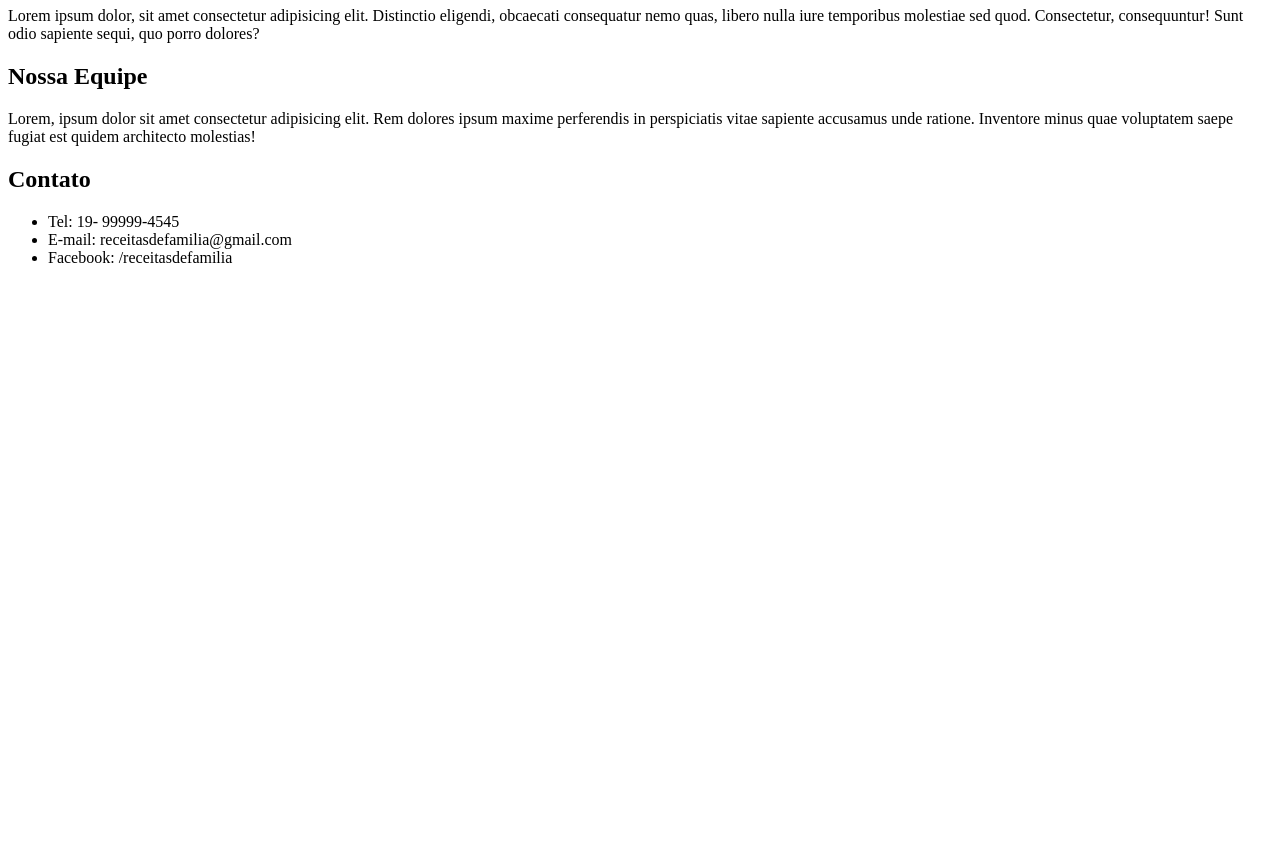
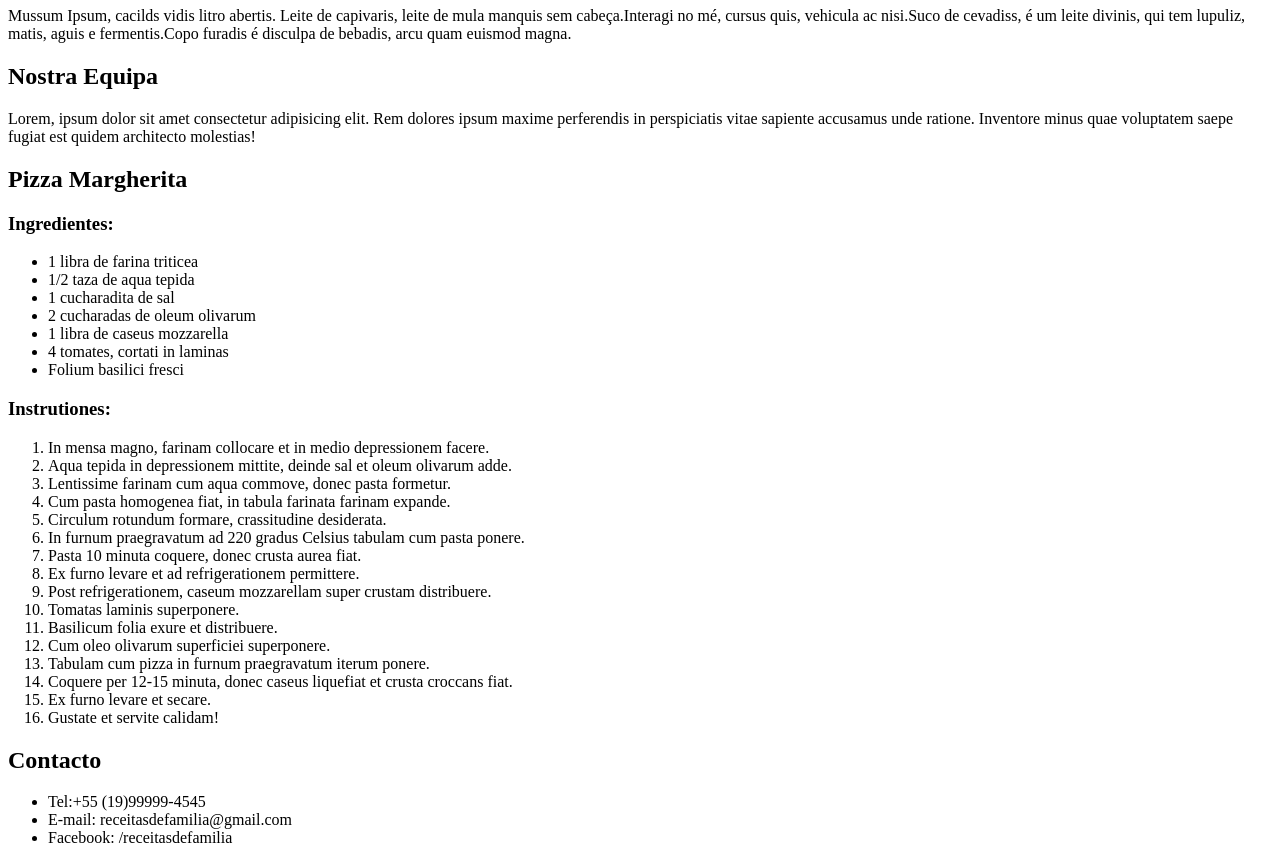
Before and after one commit to tmendes/receitasdefamilia, a plain HTML site: page pages/sobre-nos.html in a window 1280 px wide. Shown: the part 73-936 px from the top of the page. Before the commit the page ends 800 px from the top, so only its background shows below. Drawn offline with Linux system fonts and the light colour scheme.

Commit message:
Update sobre-nos.html
Receptum Meum Praeferatum

```diff
--- a/pages/sobre-nos.html
+++ b/pages/sobre-nos.html
@@ -7,16 +7,48 @@
     <title>Sobre Nós</title>
 </head>
 <body>
-    <h1>O Receitas de Família</h1>
-    <p>Lorem ipsum dolor, sit amet consectetur adipisicing elit. Distinctio eligendi, obcaecati consequatur nemo quas, libero nulla iure temporibus molestiae sed quod. Consectetur, consequuntur! Sunt odio sapiente sequi, quo porro dolores?</p>
+    <h1>Nossas Receitas de Família</h1>
+    <p>Mussum Ipsum, cacilds vidis litro abertis. Leite de capivaris, leite de mula manquis sem cabeça.Interagi no mé, cursus quis, vehicula ac nisi.Suco de cevadiss, é um leite divinis, qui tem lupuliz, matis, aguis e fermentis.Copo furadis é disculpa de bebadis, arcu quam euismod magna.</p>
 
-    <h2>Nossa Equipe</h2>
+    <h2>Nostra Equipa</h2>
     <p>Lorem, ipsum dolor sit amet consectetur adipisicing elit. Rem dolores ipsum maxime perferendis in perspiciatis vitae sapiente accusamus unde ratione. Inventore minus quae voluptatem saepe fugiat est quidem architecto molestias!</p>
 
-    <h2>Contato</h2>
+        <h2>Pizza Margherita</h2>
+        <h3>Ingredientes:</h3>
+        <ul>
+          <li>1 libra de farina triticea</li>
+          <li>1/2 taza de aqua tepida</li>
+          <li>1 cucharadita de sal</li>
+          <li>2 cucharadas de oleum olivarum</li>
+          <li>1 libra de caseus mozzarella</li>
+          <li>4 tomates, cortati in laminas</li>
+          <li>Folium basilici fresci</li>
+        </ul>
+        <h3>Instrutiones:</h3>
+        <ol>
+          <li>In mensa magno, farinam collocare et in medio depressionem facere.</li>
+          <li>Aqua tepida in depressionem mittite, deinde sal et oleum olivarum adde.</li>
+          <li>Lentissime farinam cum aqua commove, donec pasta formetur.</li>
+          <li>Cum pasta homogenea fiat, in tabula farinata farinam expande.</li>
+          <li>Circulum rotundum formare, crassitudine desiderata.</li>
+          <li>In furnum praegravatum ad 220 gradus Celsius tabulam cum pasta ponere.</li>
+          <li>Pasta 10 minuta coquere, donec crusta aurea fiat.</li>
+          <li>Ex furno levare et ad refrigerationem permittere.</li>
+          <li>Post refrigerationem, caseum mozzarellam super crustam distribuere.</li>
+          <li>Tomatas laminis superponere.</li>
+          <li>Basilicum folia exure et distribuere.</li>
+          <li>Cum oleo olivarum superficiei superponere.</li>
+          <li>Tabulam cum pizza in furnum praegravatum iterum ponere.</li>
+          <li>Coquere per 12-15 minuta, donec caseus liquefiat et crusta croccans fiat.</li>
+          <li>Ex furno levare et secare.</li>
+          <li>Gustate et servite calidam!</li>
+        </ol>
+
+
+    <h2>Contacto</h2>
 
     <ul>
-        <li>Tel: 19- 99999-4545</li>
+        <li>Tel:+55 (19)99999-4545</li>
         <li>E-mail: receitasdefamilia@gmail.com</li>
         <li>Facebook: /receitasdefamilia</li>
     </ul>
```
